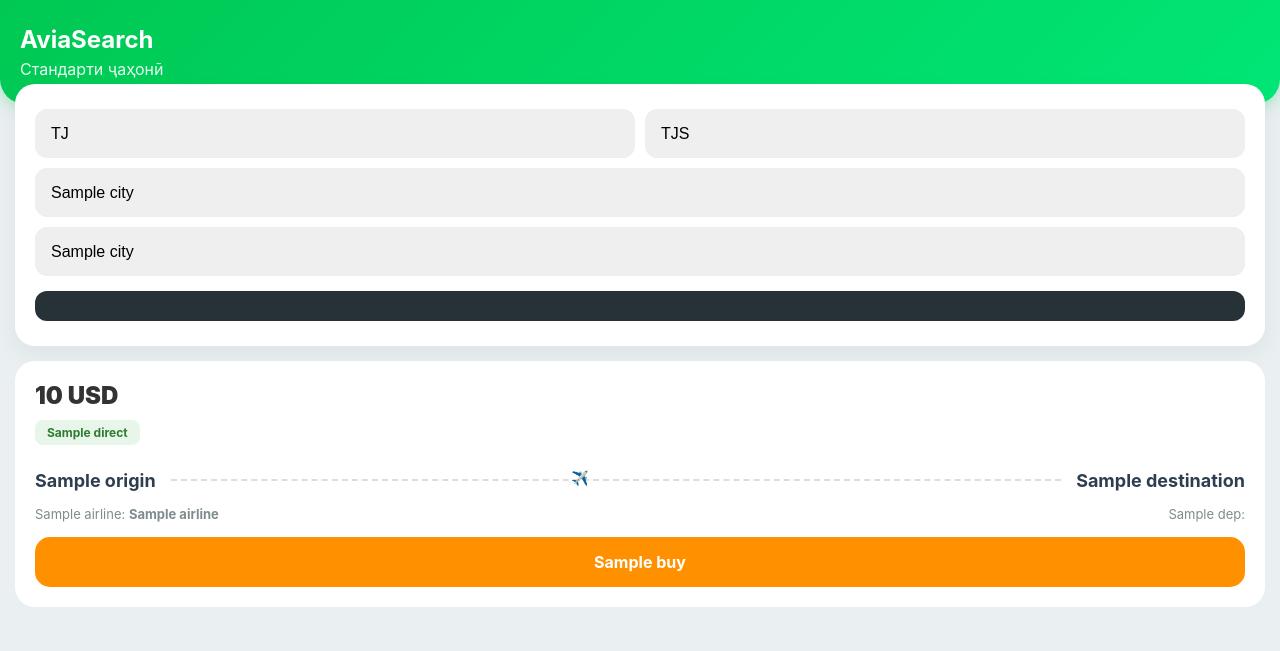
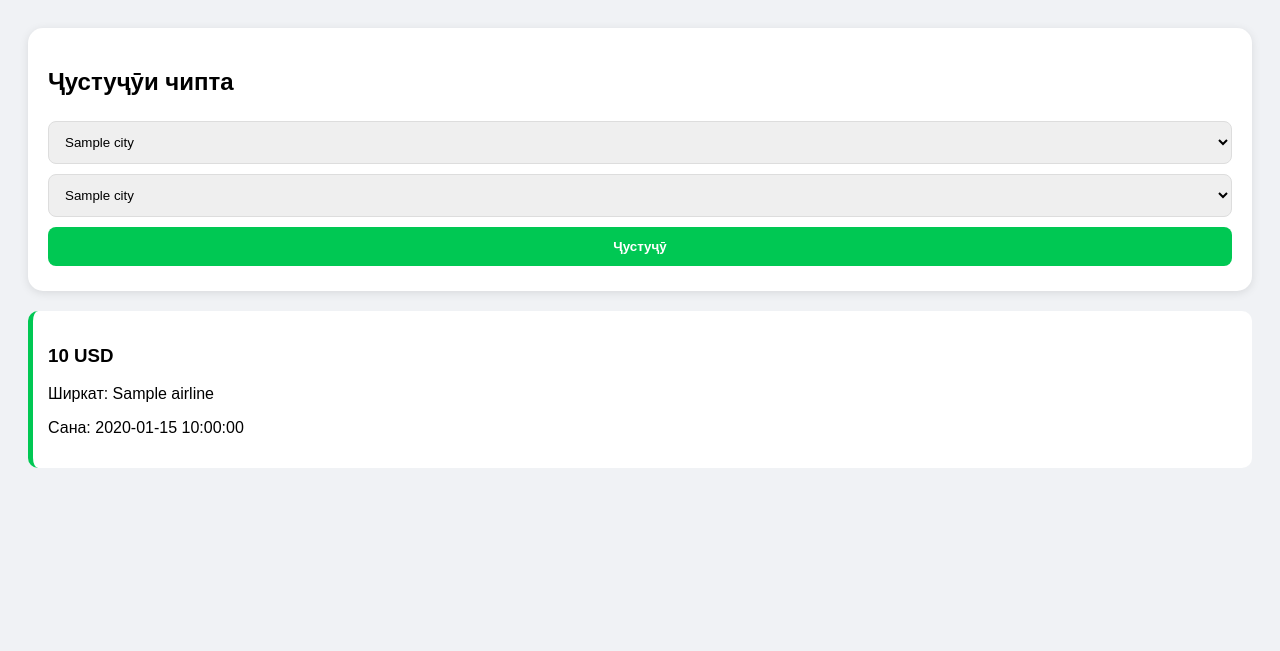
Before and after one commit to OSON-SAVDO/my-travel-app, a Flask app: template templates/index.html in a window 1280 px wide. Shown: the top 651 px of the page. Run offline with Flask 3, Linux system fonts and the light colour scheme; the template is opened without the code that fills it: most values are stand-ins (such as "Sample title", 1, 10 or a date in 2020).

Commit message:
Refactor index.html for improved layout and styling

```diff
--- a/templates/index.html
+++ b/templates/index.html
@@ -2,89 +2,38 @@
 <html>
 <head>
     <meta charset="UTF-8">
-    <meta name="viewport" content="width=device-width, initial-scale=1.0, maximum-scale=1.0, user-scalable=no">
-    <title>Avia App</title>
+    <meta name="viewport" content="width=device-width, initial-scale=1.0">
+    <title>Avia Search</title>
     <style>
-        :root { --main: #00c853; --dark: #1b5e20; --gray: #f5f5f5; }
-        body { font-family: -apple-system, BlinkMacSystemFont, "Segoe UI", Roboto, sans-serif; background: #eaeff2; margin: 0; padding-bottom: 30px; }
-
-        /* Header мисли Somon Air */
-        .app-bar { background: linear-gradient(135deg, #00c853, #00e676); color: white; padding: 25px 20px; border-radius: 0 0 25px 25px; box-shadow: 0 4px 15px rgba(0,200,83,0.3); }
-
-        .search-card { background: white; margin: -20px 15px 15px 15px; padding: 20px; border-radius: 20px; box-shadow: 0 10px 25px rgba(0,0,0,0.05); }
-
-        select, button { width: 100%; padding: 15px; margin: 5px 0; border-radius: 12px; border: 1px solid #eee; font-size: 16px; -webkit-appearance: none; }
-        button { background: #263238; color: white; font-weight: bold; margin-top: 10px; border: none; }
-
-        /* Стили чиптаҳо мисли стандарти ҷаҳонӣ */
-        .ticket { background: white; margin: 15px; padding: 20px; border-radius: 20px; position: relative; overflow: hidden; }
-        .price { font-size: 24px; color: #333; font-weight: 900; margin-bottom: 10px; }
-
-        .flight-path { display: flex; align-items: center; justify-content: space-between; margin: 15px 0; }
-        .city-code { font-size: 18px; font-weight: bold; color: #2c3e50; }
-        .line { flex-grow: 1; height: 1px; border-top: 2px dashed #ddd; margin: 0 15px; position: relative; }
-        .line::after { content: '✈️'; position: absolute; top: -12px; left: 45%; font-size: 14px; }
-
-        .details { display: flex; justify-content: space-between; font-size: 13px; color: #7f8c8d; }
-        .badge { display: inline-block; background: #e8f5e9; color: #2e7d32; padding: 5px 12px; border-radius: 8px; font-size: 12px; font-weight: bold; margin-bottom: 10px; }
-
-        .buy-btn { display: block; background: #ff9100; color: white; text-align: center; padding: 15px; text-decoration: none; border-radius: 15px; font-weight: bold; margin-top: 15px; }
-
-        /* Анимация барои пайдо шудани чиптаҳо */
-        .ticket { animation: slideUp 0.5s ease-out; }
-        @keyframes slideUp { from { opacity: 0; transform: translateY(20px); } to { opacity: 1; transform: translateY(0); } }
+        body { font-family: sans-serif; background: #f0f2f5; padding: 20px; }
+        .card { background: white; padding: 20px; border-radius: 15px; box-shadow: 0 2px 10px rgba(0,0,0,0.1); margin-bottom: 20px; }
+        select, button { width: 100%; padding: 12px; margin: 5px 0; border-radius: 8px; border: 1px solid #ddd; }
+        button { background: #00c853; color: white; border: none; font-weight: bold; }
+        .ticket { border-left: 5px solid #00c853; padding: 15px; background: white; margin-bottom: 10px; border-radius: 10px; }
     </style>
 </head>
 <body>
-
-<div class="app-bar">
-    <h2 style="margin:0;">AviaSearch</h2>
-    <p style="margin:5px 0 0 0; opacity:0.9;">Стандарти ҷаҳонӣ</p>
-</div>
-
-<div class="search-card">
+    <div class="card">
+        <h2>Ҷустуҷӯи чипта</h2>
         <form method="GET">
-        <div style="display:flex; gap:10px;">
-            <select name="lang" onchange="this.form.submit()">
-                <option value="tg" {% if lang=='tg' %}selected{% endif %}>TJ</option>
-                <option value="ru" {% if lang=='ru' %}selected{% endif %}>RU</option>
-                <option value="en" {% if lang=='en' %}selected{% endif %}>EN</option>
-            </select>
-            <select name="currency" onchange="this.form.submit()">
-                <option value="TJS" {% if currency=='TJS' %}selected{% endif %}>TJS</option>
-                <option value="RUB" {% if currency=='RUB' %}selected{% endif %}>RUB</option>
-                <option value="USD" {% if currency=='USD' %}selected{% endif %}>USD</option>
-            </select>
-        </div>
             <select name="origin">
-            {% for c in cities %}<option value="{{c.code}}" {% if request.args.get('origin')==c.code %}selected{% endif %}>{{c.name}}</option>{% endfor %}
+                {% for c in cities %}<option value="{{c.code}}">{{c.name}}</option>{% endfor %}
             </select>
             <select name="destination">
-            {% for c in cities %}<option value="{{c.code}}" {% if request.args.get('destination')==c.code %}selected{% endif %}>{{c.name}}</option>{% endfor %}
+                {% for c in cities %}<option value="{{c.code}}">{{c.name}}</option>{% endfor %}
             </select>
-        <button type="submit">{{ t.search }}</button>
+            <button type="submit">Ҷустуҷӯ</button>
         </form>
     </div>
 
+    {% if error_msg %}<p style="color:red; text-align:center;">{{ error_msg }}</p>{% endif %}
+
     {% for f in flights %}
     <div class="ticket">
-    <div class="price">{{ f.price }} {{ currency }}</div>
-    <div class="badge">{{ t.direct }}</div>
-
-    <div class="flight-path">
-        <div class="city-code">{{ f.origin }}</div>
-        <div class="line"></div>
-        <div class="city-code">{{ f.destination }}</div>
-    </div>
-
-    <div class="details">
-        <div>{{ t.airline }}: <b>{{ f.airline }}</b></div>
-        <div>{{ t.dep }}: <b>{{ f.departure_at.split('T')[0] }}</b></div>
-    </div>
-
-    <a class="buy-btn" href="https://www.aviasales.com{{ f.link }}?marker=701004" target="_blank">{{ t.buy }}</a>
+        <h3>{{ f.price }} {{ currency }}</h3>
+        <p>Ширкат: {{ f.airline }}</p>
+        <p>Сана: {{ f.departure_at }}</p>
     </div>
     {% endfor %}
-
 </body>
 </html>
```
Lines whose indentation alone changed are shown as unchanged.
